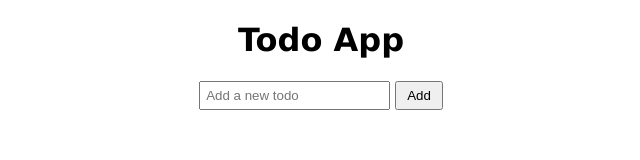
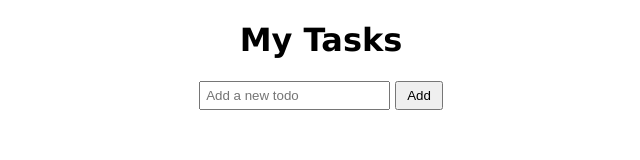
Before and after one commit to davofaz/todo-app, a React (Create React App) app: page / in a window 1280 px wide. Shown: the top 160 px of the page, without its empty margins (319-959 px from the left). Built offline with nearby package versions, Linux system fonts and the light colour scheme; the HTML template or start-up script is replaced by a standard one.

Commit message:
changed app title

```diff
--- a/src/App.tsx
+++ b/src/App.tsx
@@ -129,7 +129,7 @@ const App: React.FC = () => {
 
     return (
         <div className="App">
-            <h1>Todo App</h1>
+            <h1>My Tasks</h1>
             <form onSubmit={handleFormSubmit}>
                 <div className="todo-container">
                     <input
```
